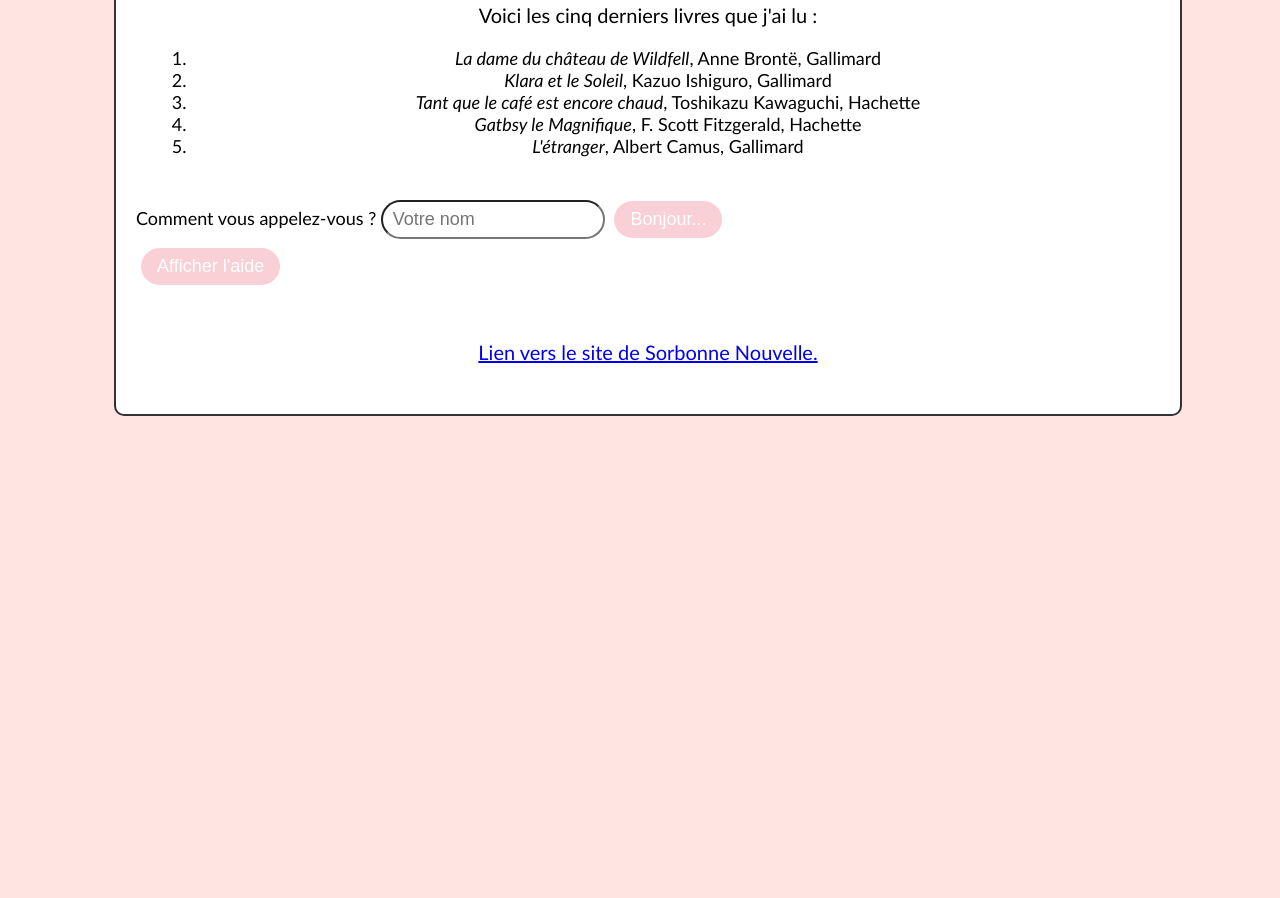
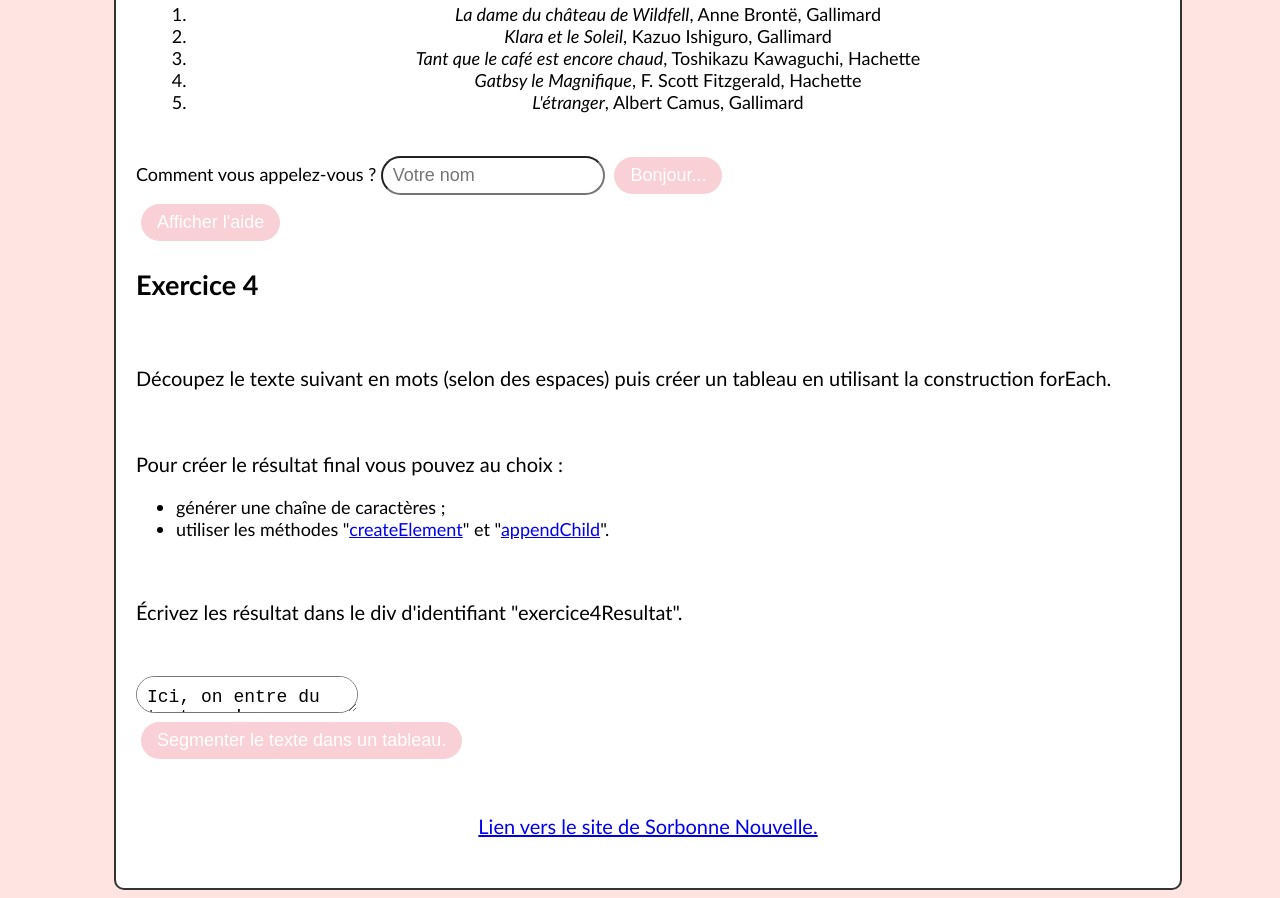
Before and after one commit to 7nin7/prog_hn_2425, a plain HTML site: page index.html in a window 1280 px wide. Shown: the part 1003-1901 px from the top of the page. Before the commit the page ends 1427 px from the top, so only its background shows below. Drawn offline with Linux system fonts and the light colour scheme.

Commit message:
Add files via upload

```diff
--- a/assets/JS/script.js
+++ b/assets/JS/script.js
@@ -18,3 +18,18 @@ function toggleHelp() {
 		button.textContent = "Afficher l'aide";
 		}
 }
+
+ function exercice4() {
+        // Pour récupérer le texte écrit
+        let texte = document.getElementById('texteExercice4').value;
+
+        // Pour découper le texte en mots
+        let mots = texte.split(" ");
+
+        let resultat = "";
+        mots.forEach(function(mot) {
+            let p = document.createElement("p");
+            p.textContent = mot;
+            document.getElementById("exercice4Resultat").appendChild(p);
+        });
+    }
--- a/assets/css/style.css
+++ b/assets/css/style.css
@@ -39,7 +39,7 @@ p {
 
 table {
     margin: auto;
-	width: 35%
+	width: 50%
 }
 
 footer {
--- a/index.html
+++ b/index.html
@@ -53,6 +53,25 @@
                 </div>
             </div>
 
+			     <h2 class="has-background-info has-text-white">Exercice 4</h2>
+                 <br/>
+                    <p>Découpez le texte suivant en mots (selon des espaces) puis créer un tableau en utilisant la construction forEach.</p>
+                    <br/>
+                    <p>Pour créer le résultat final vous pouvez au choix :</p>
+                    <ul>
+                        <li>générer une chaîne de caractères ;</li>
+                        <li>utiliser les méthodes "<a href="https://www.w3schools.com/jsref/met_document_createelement.asp">createElement</a>" et "<a href="https://www.w3schools.com/jsref/met_node_appendchild.asp">appendChild</a>".</li>
+                    </ul>
+                    <br/>
+                    <p>Écrivez les résultat dans le div d'identifiant "exercice4Resultat".</p>
+                    <br/>
+                    <textarea id="texteExercice4" name="mon_texte" rows="10" cols="50">Ici, on entre du texte qu'on va segmenter en "mots".</textarea>
+                    <br/>
+                    <button onclick="exercice4()">Segmenter le texte dans un tableau.</button>
+                    <div id="exercice4Resultat"></div>
+
+
+
 			<footer>
 				<p><a href="http://www.univ-paris3.fr/">Lien vers le site de Sorbonne Nouvelle.</a></p>
 			</footer>
```
